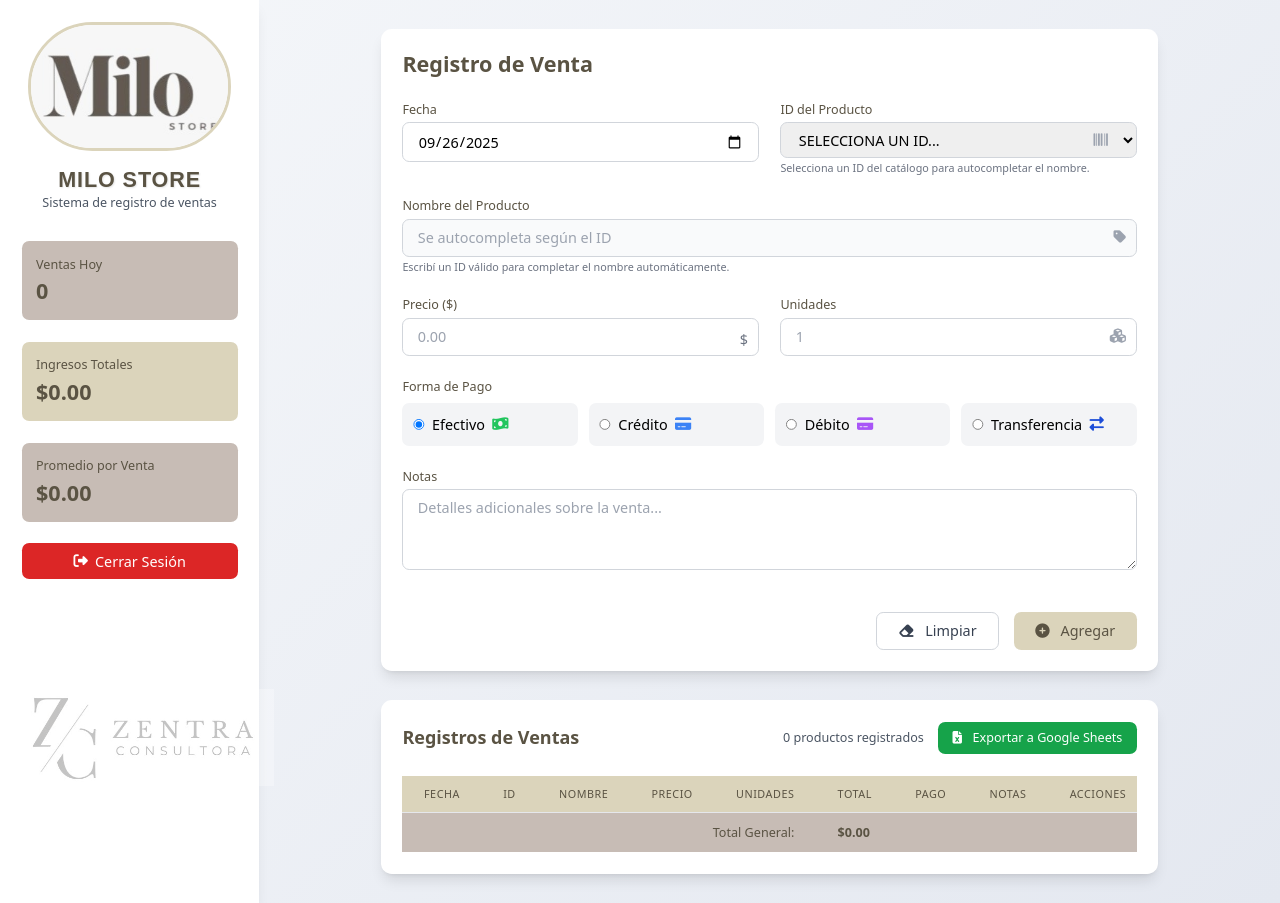
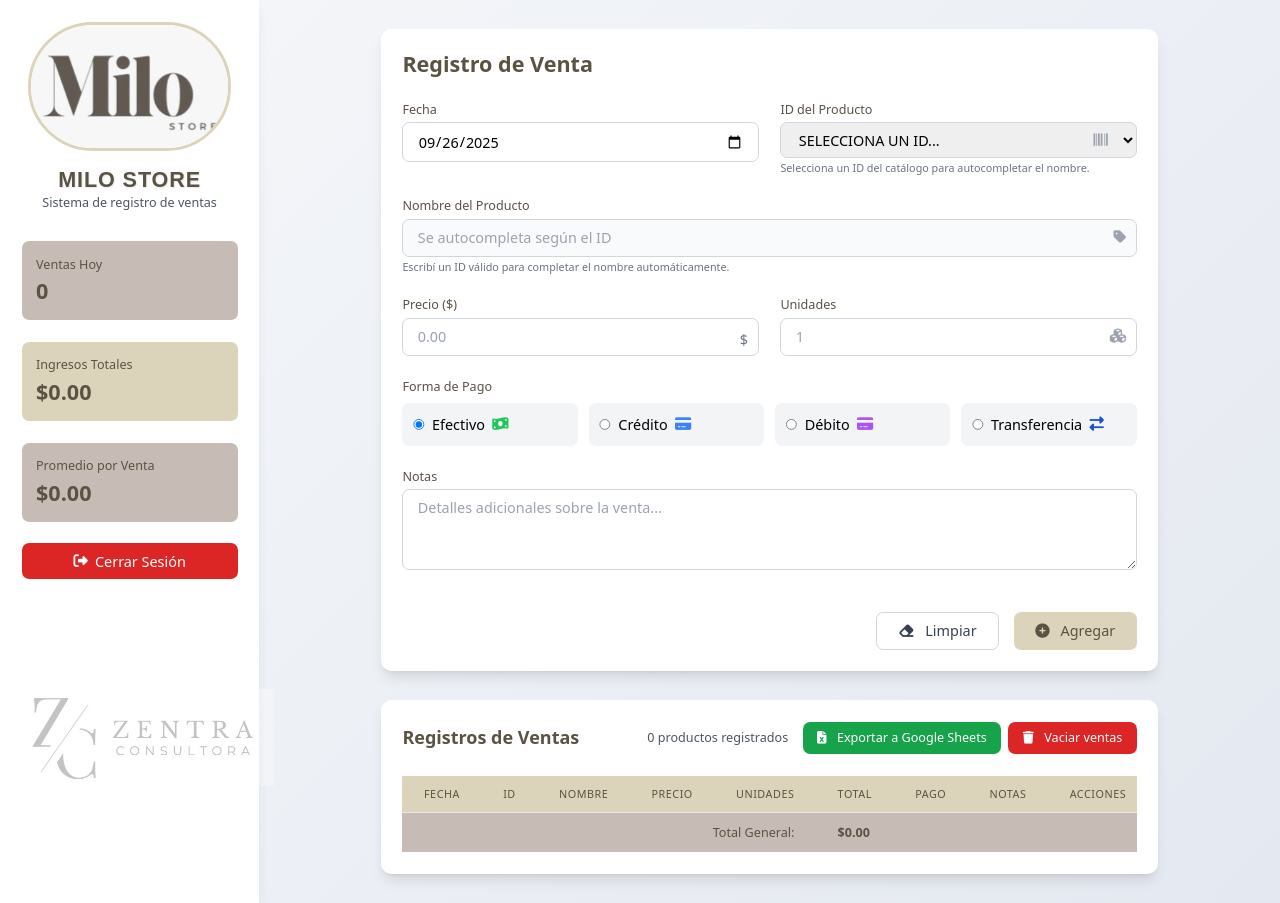
Before and after one commit to MaateoSuar/Milo-Py, a Flask app: page / in a window 1280 px wide. Run offline with Flask 3, Linux system fonts and the light colour scheme; a user stored in the database is signed in; some libraries are stand-ins or nearby versions.

Commit message:
Vaciar Ventas

```diff
--- a/app.py
+++ b/app.py
@@ -2,7 +2,7 @@ from flask import Flask, render_template, request, jsonify, send_file, abort, re
 from flask_login import LoginManager, UserMixin, login_user, login_required, logout_user, current_user
 from functools import wraps
 from pathlib import Path
-from services.sales_service import listar_ventas, agregar_venta, actualizar_venta, eliminar_venta, obtener_estado_sheets
+from services.sales_service import listar_ventas, agregar_venta, actualizar_venta, eliminar_venta, obtener_estado_sheets, limpiar_ventas
 from services.export_service import exportar_a_google_sheets
 from services.catalog_service import obtener_catalogo
 from config import GOOGLE_SHEETS_CONFIG
@@ -98,6 +98,15 @@ def api_eliminar_venta(index: int):
     except IndexError:
         return jsonify({"error": "Índice fuera de rango"}), 404
 
+@app.route("/api/ventas", methods=["DELETE"])
+def api_eliminar_todas_las_ventas():
+    """Vacía todas las ventas en memoria (confirmado desde el front)"""
+    try:
+        limpiar_ventas()
+        return jsonify({"message": "Todas las ventas fueron eliminadas"}), 200
+    except Exception as e:
+        return jsonify({"error": str(e)}), 500
+
 # Exportar a Google Sheets
 @app.route("/api/exportar", methods=["POST"])
 def api_exportar():
--- a/services/sales_service.py
+++ b/services/sales_service.py
@@ -90,6 +90,10 @@ def eliminar_venta(index: int):
         raise IndexError("Índice fuera de rango")
     _ventas.pop(index)
 
+def limpiar_ventas():
+    """Elimina todas las ventas en memoria"""
+    _ventas.clear()
+
 def obtener_estado_sheets():
     """Obtiene el estado del Google Sheet"""
     writer = _get_sheets_writer()
--- a/static/app.js
+++ b/static/app.js
@@ -419,6 +419,7 @@ document.addEventListener('DOMContentLoaded', () => {
     const confirmModal = document.getElementById('confirmModal');
     const confirmDeleteBtn = document.getElementById('confirmDelete');
     const confirmCancelBtn = document.getElementById('confirmCancel');
+    const clearAllBtn = document.getElementById('clearAllBtn');
 
     // Configurar eventos del modal
     if (confirmDeleteBtn && confirmCancelBtn) {
@@ -457,6 +458,85 @@ document.addEventListener('DOMContentLoaded', () => {
 
         confirmCancelBtn.addEventListener('click', () => {
             confirmModal.classList.add('hidden');
+        });
+    }
+
+    // Vaciar todas las ventas con confirmación
+    if (clearAllBtn) {
+        clearAllBtn.addEventListener('click', async () => {
+            try {
+                const confirmado = await confirmarAccionJSON({
+                    titulo: '¿Vaciar todas las ventas?',
+                    mensaje: 'Esta acción eliminará todas las ventas en memoria. No se puede deshacer.',
+                    confirmarTexto: 'Sí, vaciar',
+                    cancelarTexto: 'Cancelar'
+                });
+                if (!confirmado) return;
+
+                clearAllBtn.disabled = true;
+                clearAllBtn.innerHTML = '<i class="fas fa-spinner fa-spin mr-2"></i> Vaciando...';
+
+                const res = await fetch('/api/ventas', { method: 'DELETE' });
+                const data = await res.json();
+                if (!res.ok) throw new Error(data.error || 'Error al vaciar ventas');
+
+                mostrarNotificacion('✅ ' + (data.message || 'Ventas vaciadas'), 'success');
+                await cargarVentas();
+            } catch (e) {
+                mostrarNotificacion(`❌ ${e.message}`, 'error');
+            } finally {
+                clearAllBtn.disabled = false;
+                clearAllBtn.innerHTML = '<i class="fas fa-trash mr-2"></i> Vaciar ventas';
+            }
+        });
+    }
+
+    // Pequeño helper de confirmación tipo JSON
+    async function confirmarAccionJSON({ titulo, mensaje, confirmarTexto = 'Confirmar', cancelarTexto = 'Cancelar' }) {
+        return new Promise((resolve) => {
+            // Reutilizamos el modal existente con textos dinámicos
+            const modal = document.getElementById('confirmModal');
+            if (!modal) { resolve(confirm(mensaje)); return; }
+
+            const titleEl = modal.querySelector('h3');
+            const msgEl = modal.querySelector('p');
+            const btnConfirm = document.getElementById('confirmDelete');
+            const btnCancel = document.getElementById('confirmCancel');
+
+            const oldTitle = titleEl.textContent;
+            const oldMsg = msgEl.textContent;
+            const oldConfirmText = btnConfirm.textContent;
+            const oldCancelText = btnCancel.textContent;
+
+            titleEl.textContent = titulo;
+            msgEl.textContent = mensaje;
+            btnConfirm.textContent = confirmarTexto;
+            btnCancel.textContent = cancelarTexto;
+
+            modal.classList.remove('hidden');
+
+            const onConfirm = () => {
+                cleanup();
+                resolve(true);
+            };
+            const onCancel = () => {
+                cleanup();
+                resolve(false);
+            };
+
+            function cleanup() {
+                modal.classList.add('hidden');
+                btnConfirm.removeEventListener('click', onConfirm);
+                btnCancel.removeEventListener('click', onCancel);
+                // Restaurar textos originales
+                titleEl.textContent = oldTitle;
+                msgEl.textContent = oldMsg;
+                btnConfirm.textContent = oldConfirmText;
+                btnCancel.textContent = oldCancelText;
+            }
+
+            btnConfirm.addEventListener('click', onConfirm, { once: true });
+            btnCancel.addEventListener('click', onCancel, { once: true });
         });
     }
 
--- a/templates/index.html
+++ b/templates/index.html
@@ -202,6 +202,10 @@
                                class="px-4 py-2 bg-blue-600 text-white rounded-lg text-sm font-medium hover:bg-blue-700 btn-hover btn-active transition-all hidden">
                                <i class="fas fa-external-link-alt mr-2"></i> Abrir Google Sheets
                             </a>
+                            <button id="clearAllBtn"
+                                class="px-4 py-2 bg-red-600 text-white rounded-lg text-sm font-medium hover:bg-red-700 btn-hover btn-active transition-all">
+                                <i class="fas fa-trash mr-2"></i> Vaciar ventas
+                            </button>
                         </div>
                     </div>
                 </div>
```
